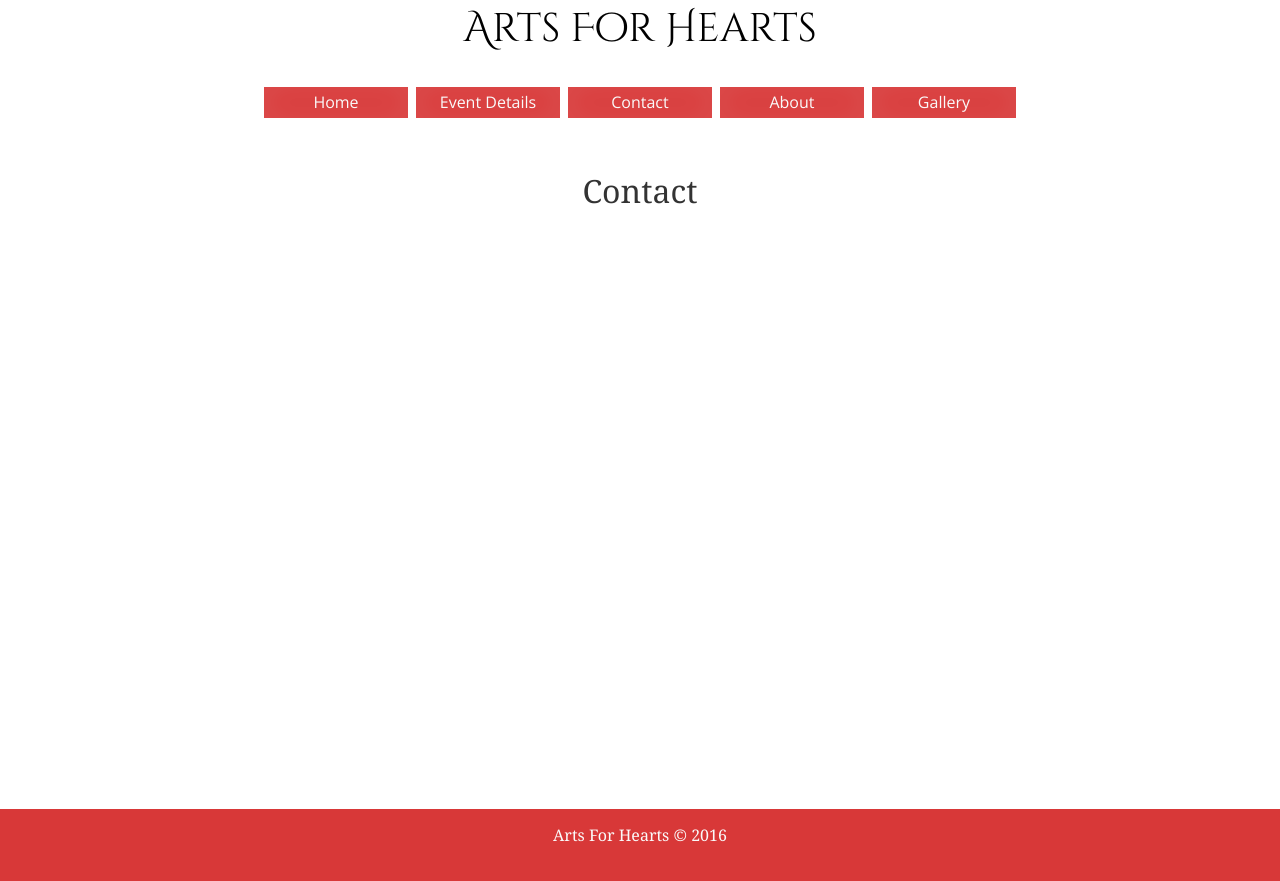
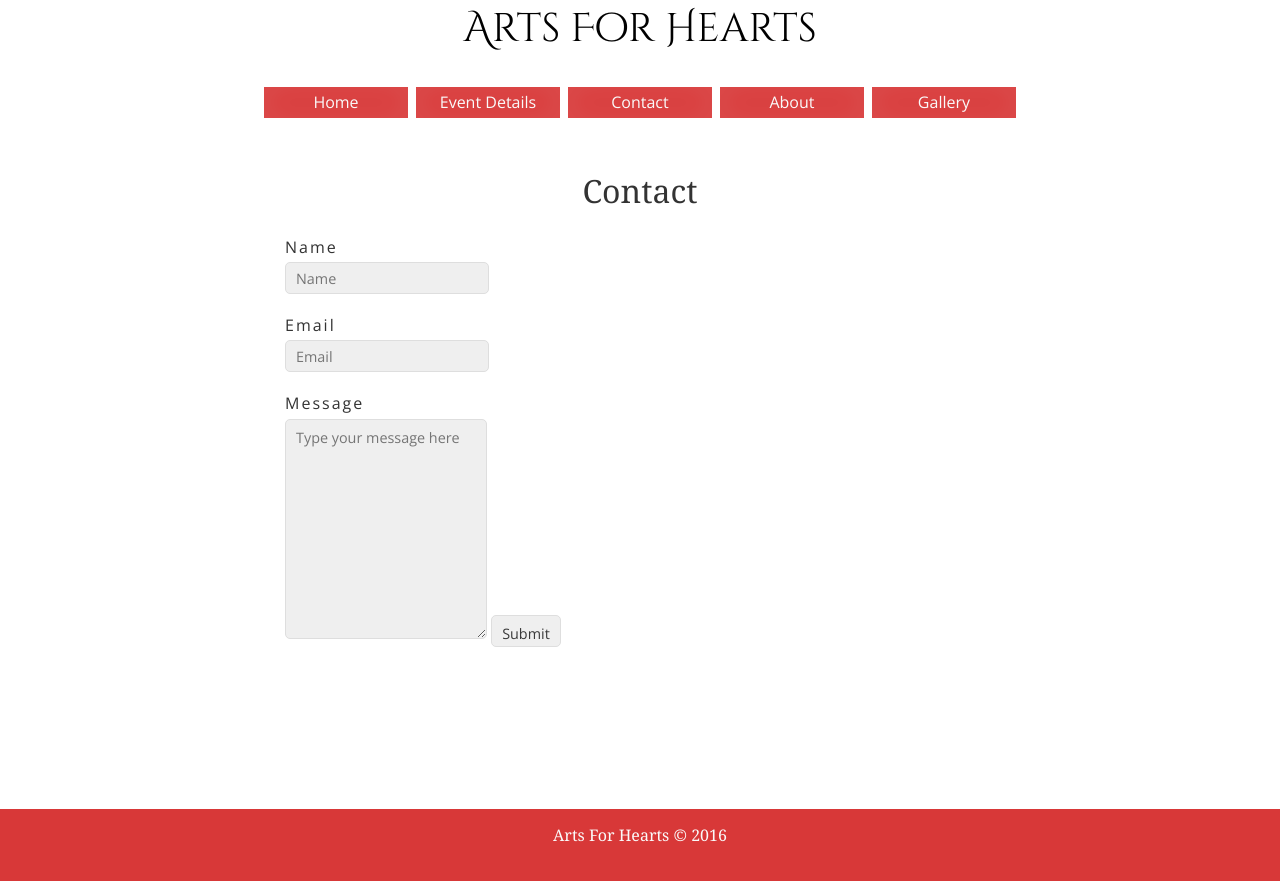
Before and after one commit to ArtsForHearts/ArtsForHearts, a Jekyll site: the page built from contact.html, in a window 1280 px wide. Shown: the top 881 px of the page. Built offline with Jekyll 4.4.1, drawn with Linux system fonts in a browser that asks for light colours; nearby versions of some CDN libraries; library files that are not in the unit come from our copies.

Commit message:
Added contact form

```diff
--- a/contact.html
+++ b/contact.html
@@ -4,3 +4,15 @@ layout: default
 ---
 
 		<h1>Contact</h1>
+		<form method="post" action="contact.php">
+    		<label>Name</label>
+    		<input name="name" placeholder="Name">
+
+    		<label>Email</label>
+    		<input name="email" type="email" placeholder="Email">
+
+    		<label>Message</label>
+    		<textarea name="message" placeholder="Type your message here"></textarea>
+
+    		<input id="submit" name="submit" type="submit" value="Submit">
+		</form>
--- a/css/style.css
+++ b/css/style.css
@@ -227,6 +227,42 @@ footer {
     max-width: 100%;
 }
 
+/*Contact Page*/
+label{
+	display:block;
+    margin-top:20px;
+    letter-spacing:2px;
+}
+
+form{
+	max-width:100%;
+	margin:0 auto;
+}
+
+input, textarea {
+	max-width:100%;
+	height:32px;
+	background:#efefef;
+	border:1px solid #dedede;
+	padding:10px;
+	margin-top:3px;
+	font-size:0.9em;
+	color:#3a3a3a;
+	border-radius:5px;
+}
+
+textarea{
+	height:220px;
+}
+
+.submit{
+	width:127px;
+    height:38px;
+    margin-top:20px;
+    cursor:pointer;
+}
+
+
 /*About*/
 
 .AHAHeart {
```
Also changed, not shown: 1 other file.
